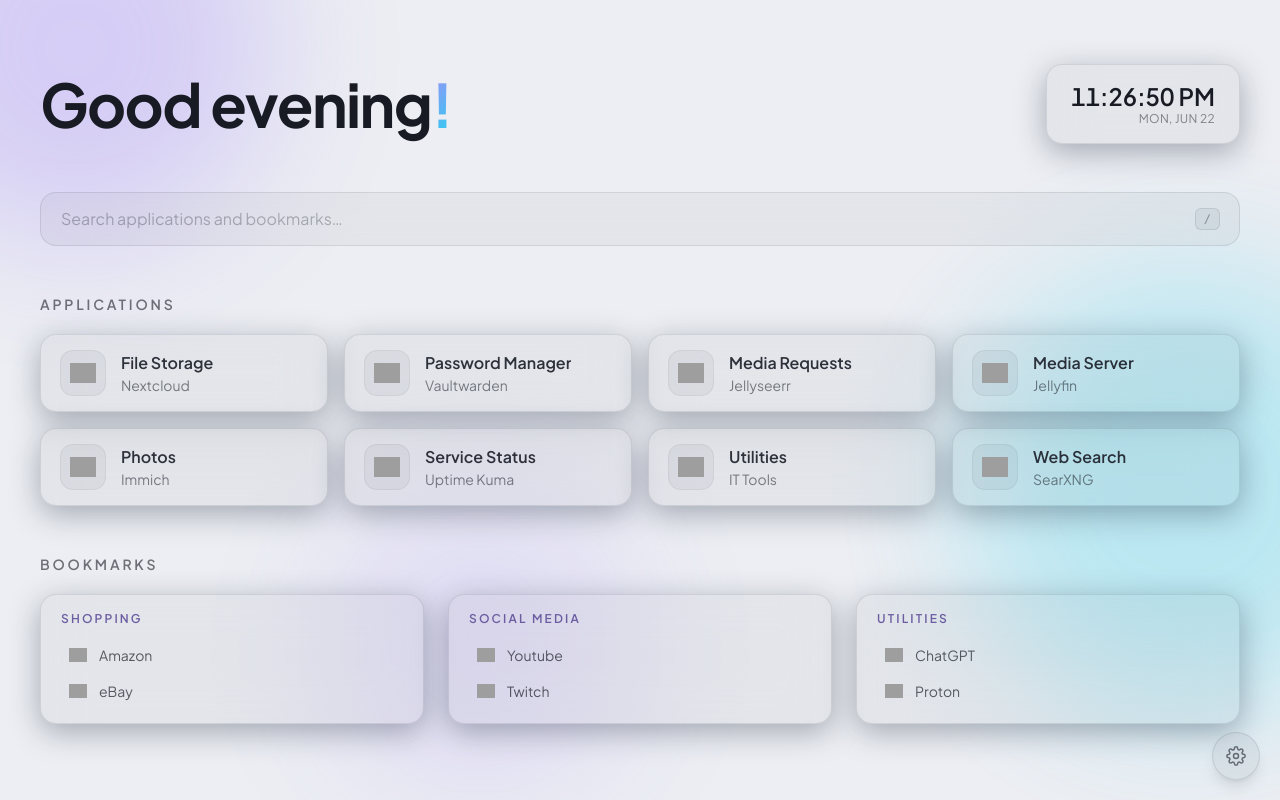
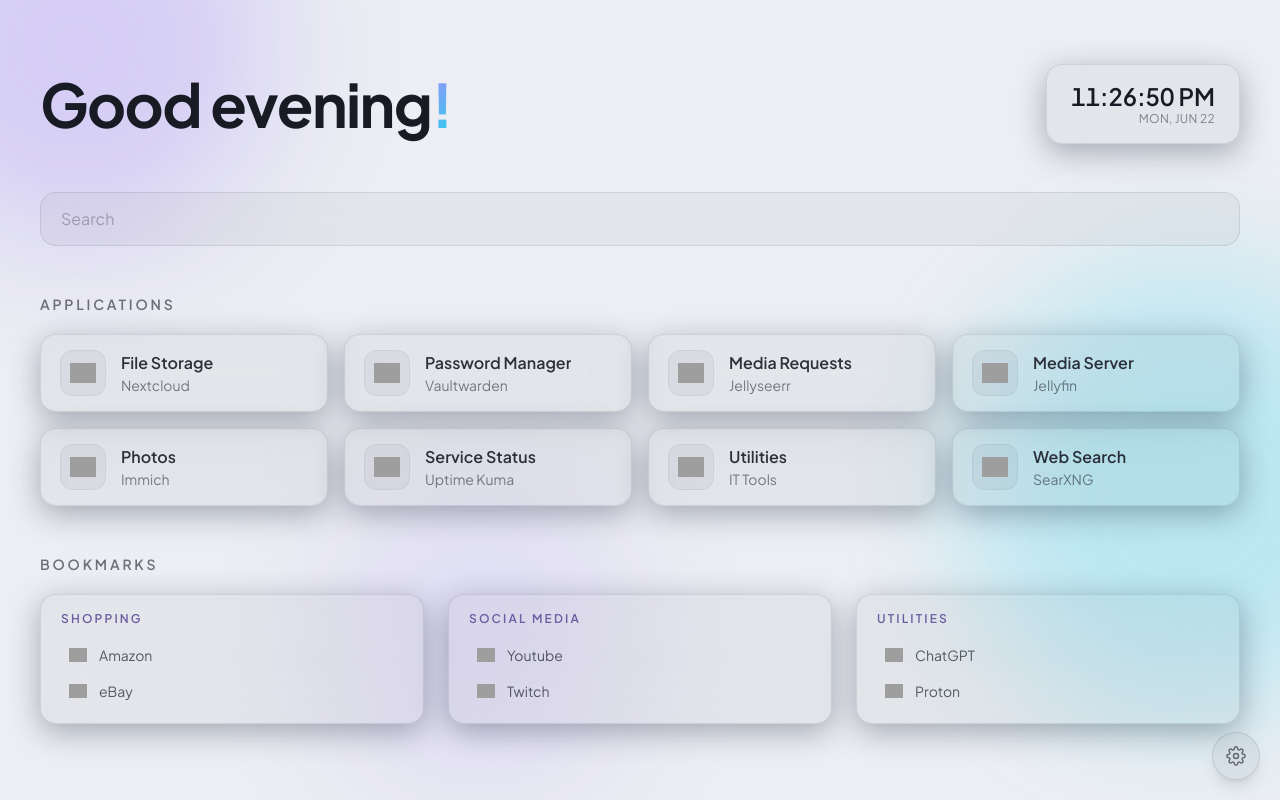
Before and after one commit to boostctrl/ctrlcenter, a Next.js app: page / in a window 1280 px wide. Built offline with nearby package versions, Linux system fonts and the light colour scheme; no server answers; grey boxes are pictures that could not be loaded.

Commit message:
Search bar: simplify placeholder to "Search", drop the "/" badge
The "/" keyboard shortcut (focus search) stays; the kbd badge is removed since it
didn't clearly indicate what it does.

Co-Authored-By: Claude Opus 4.8 <noreply@anthropic.com>

```diff
--- a/components/Dashboard.tsx
+++ b/components/Dashboard.tsx
@@ -123,15 +123,10 @@ export default function Dashboard({
             value={query}
             onChange={(e) => setQuery(e.target.value)}
             onKeyDown={onSearchKeyDown}
-            placeholder="Search applications and bookmarks…"
+            placeholder="Search"
             aria-label="Search applications and bookmarks"
             className="accent-focus w-full rounded-2xl border border-fg/10 bg-fg/[0.04] px-5 py-3.5 text-fg placeholder-fg/30 outline-none backdrop-blur-xl transition-colors"
           />
-          {!query && (
-            <kbd className="pointer-events-none absolute top-1/2 right-5 -translate-y-1/2 rounded-md border border-fg/10 bg-fg/5 px-2 py-0.5 text-xs text-fg/40">
-              /
-            </kbd>
-          )}
         </div>
       )}
 
```
